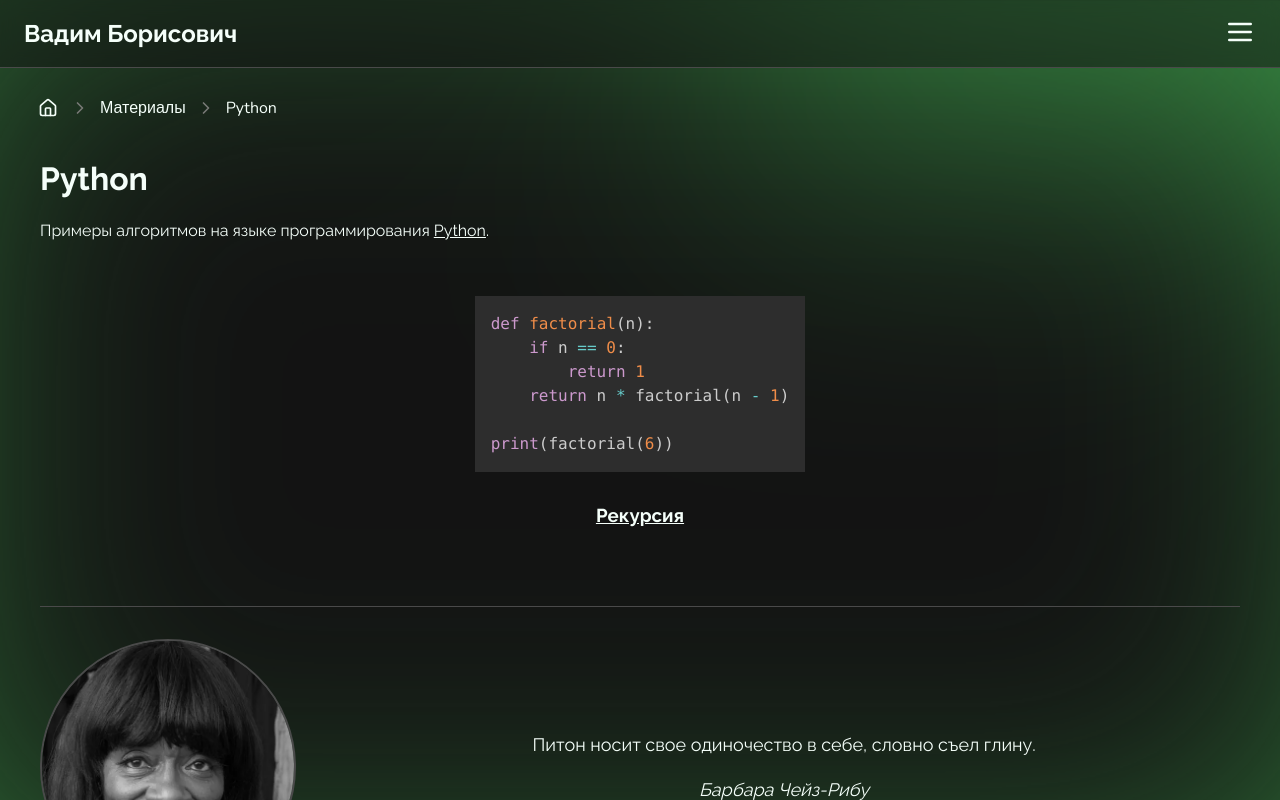
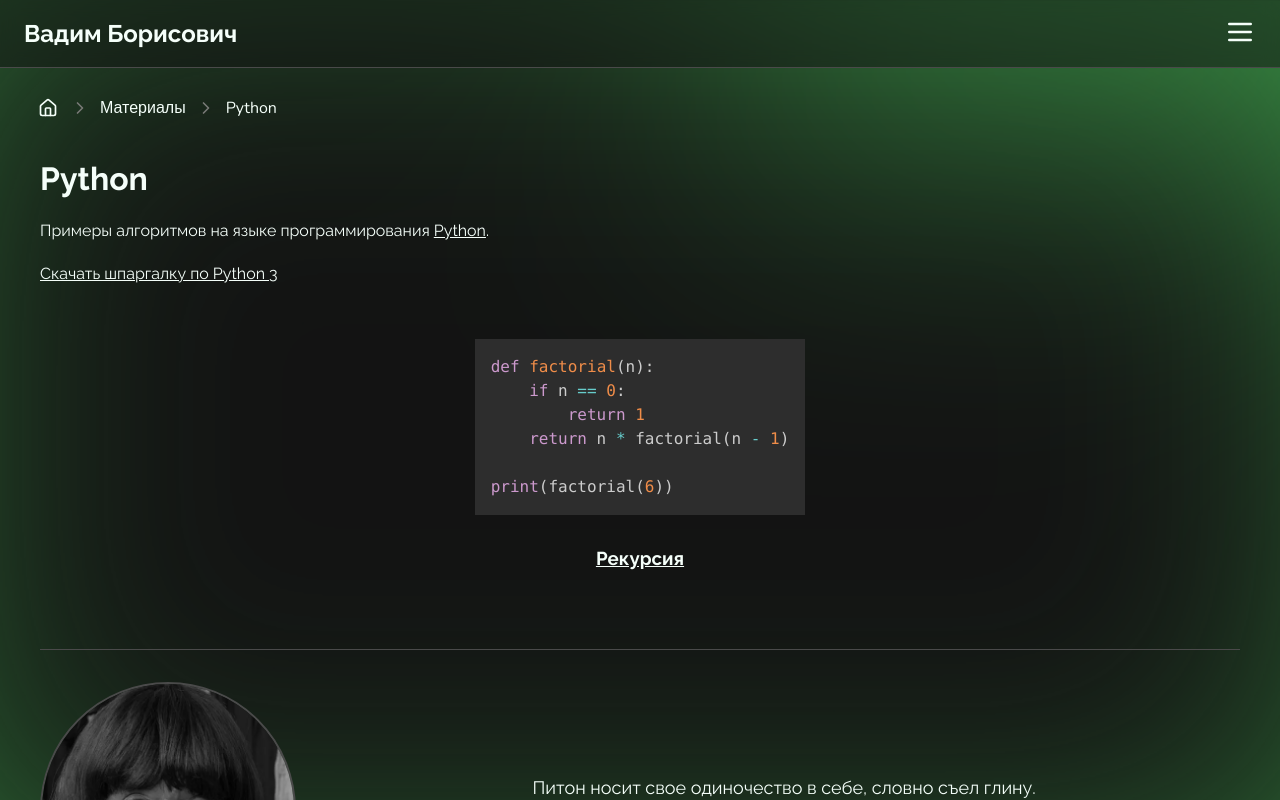
Before and after one commit to svbinf-ru/svbinf.ru, a Next.js app: page /materials/python in a window 1280 px wide. Shown: the top 800 px of the page. Built offline with nearby package versions, Linux system fonts and the light colour scheme.

Commit message:
feat: add python document
Fixes #2

```diff
--- a/app/materials/python/page.tsx
+++ b/app/materials/python/page.tsx
@@ -33,6 +33,9 @@ export default function Python() {
                     </Link>
                     .
                 </p>
+                <a href="/doc/python.pdf" download target="_blank">
+                    Скачать шпаргалку по Python 3
+                </a>
                 {codeExamples.map((c) => (
                     <Box key={c.caption}>
                         <pre>
```
Also changed, not shown: 1 other file (tests, documents, lock files or other folders).
